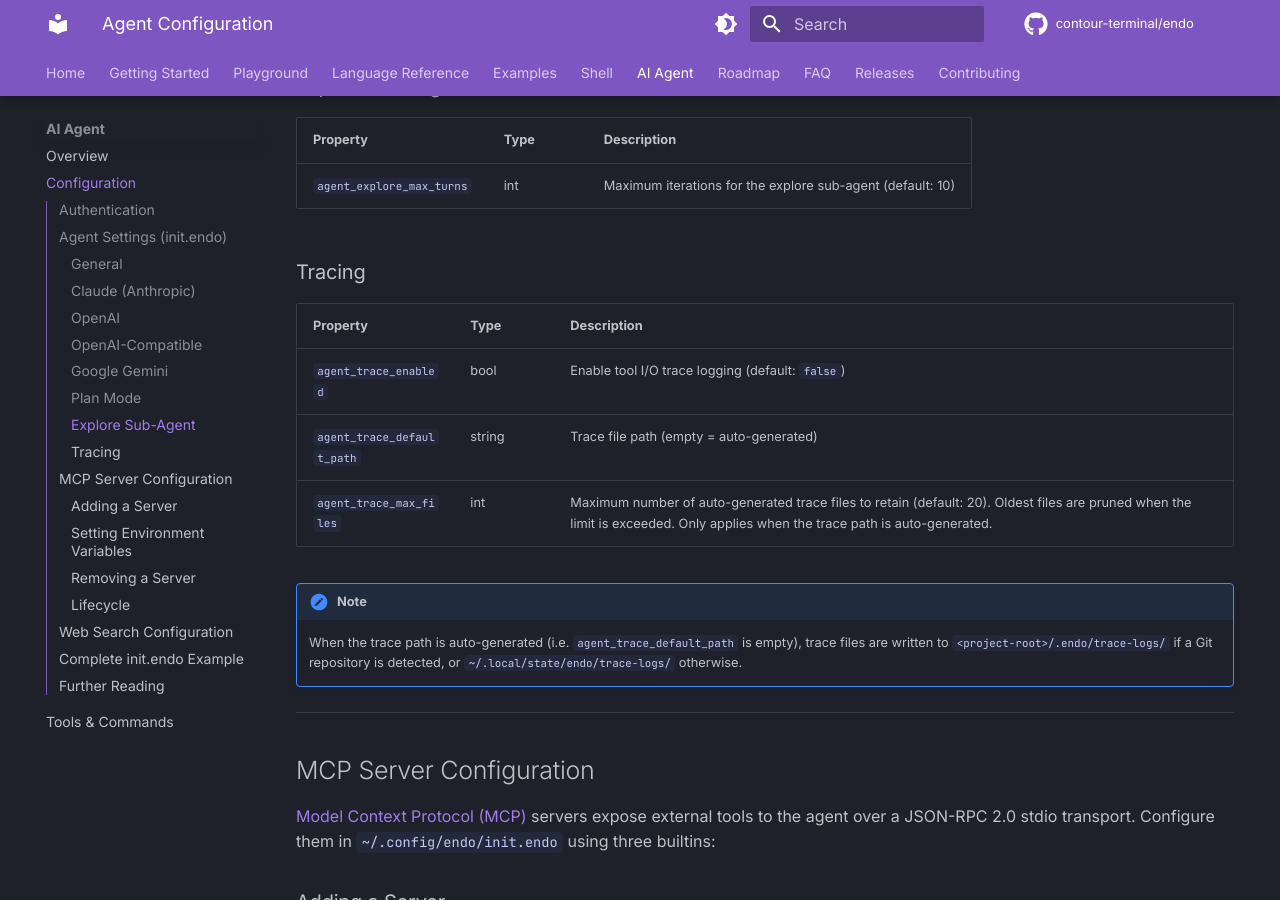
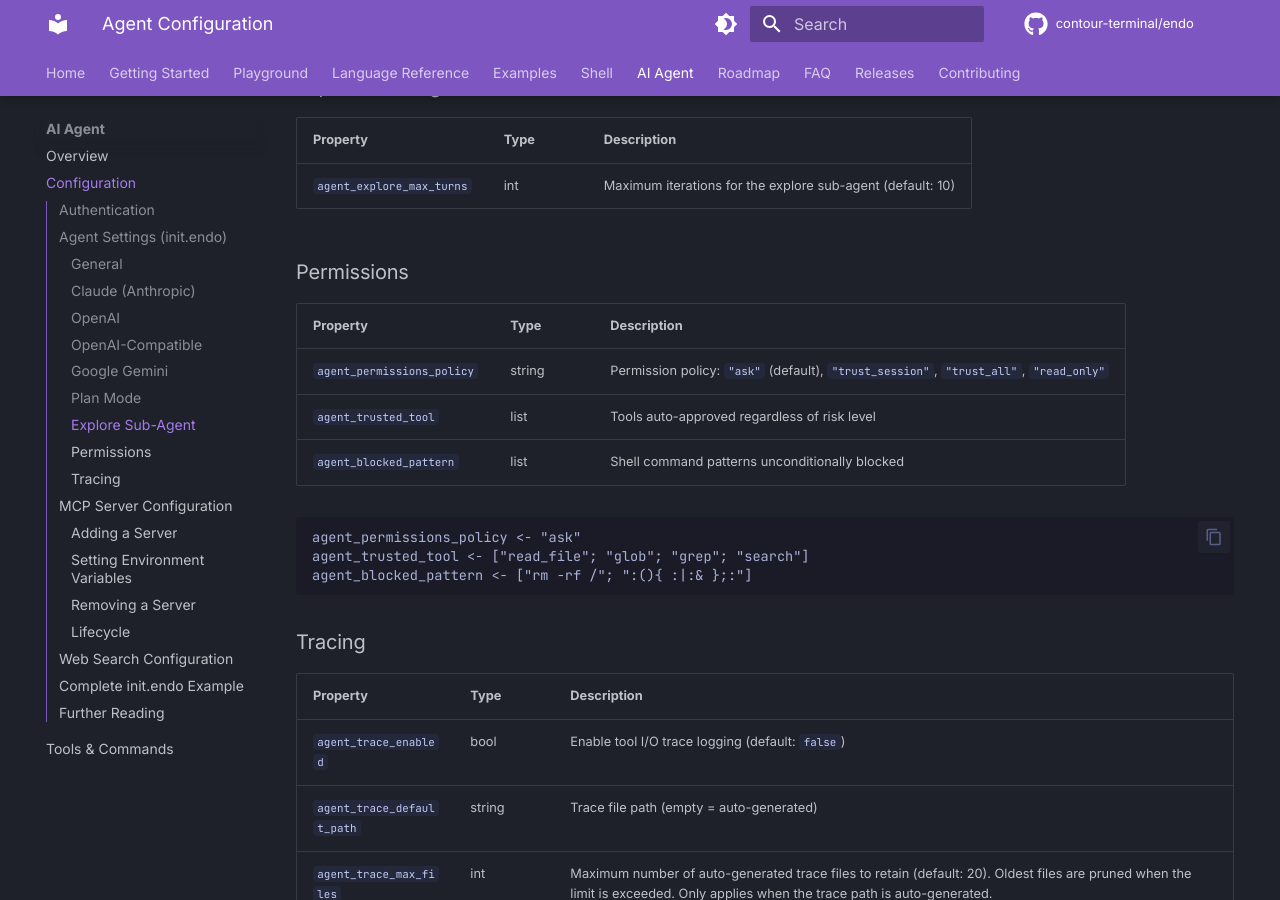
Before and after one commit to contour-terminal/endo, an MkDocs documentation site: the page built from docs/agent/configuration.md, in a window 1280 px wide and 900 px high, scrolled down 3083 px. Built offline with MkDocs 1.6.1 and Material for MkDocs 9.7.7, drawn with Linux system fonts in a browser that asks for light colours; comment, search, counter and statistics services are not loaded; some of the changed text lies outside the part shown.

Commit message:
agent: replace add/remove permission functions with list properties
The permission config API used imperative functions (add_agent_trusted_tool,
remove_agent_trusted_tool, etc.) but the ROADMAP specified declarative list
properties using F# syntax. Extended the CoreVM property system to support
LiteralType::Object, enabling list-typed properties via `<-` assignment.

- Add 'O' signature type mapping for LiteralType::Object
- Add param<TypedObject*>() specialization and Params::getObject()
- Extend registerProperty() to handle Object-typed setters
- Replace 4 imperative functions with 2 list properties:
  agent_trusted_tool <- ["read_file"; "glob"; "grep"]
  agent_blocked_pattern <- ["rm -rf /"]
- Document permission properties in agent configuration docs

Signed-off-by: Christian Parpart <christian@parpart.family>

````diff
--- a/docs/agent/configuration.md
+++ b/docs/agent/configuration.md
@@ -107,6 +107,20 @@ Properties can also be read as expressions (e.g., `print agent_provider`).
 |----------|------|-------------|
 | `agent_explore_max_turns` | int | Maximum iterations for the explore sub-agent (default: 10) |
 
+### Permissions
+
+| Property | Type | Description |
+|----------|------|-------------|
+| `agent_permissions_policy` | string | Permission policy: `"ask"` (default), `"trust_session"`, `"trust_all"`, `"read_only"` |
+| `agent_trusted_tool` | list | Tools auto-approved regardless of risk level |
+| `agent_blocked_pattern` | list | Shell command patterns unconditionally blocked |
+
+```endo
+agent_permissions_policy <- "ask"
+agent_trusted_tool <- ["read_file"; "glob"; "grep"; "search"]
+agent_blocked_pattern <- ["rm -rf /"; ":(){ :|:& };:"]
+```
+
 ### Tracing
 
 | Property | Type | Description |
@@ -206,6 +220,10 @@ agent_plan_mode_max_exploration_turns <- 20
 # Explore sub-agent
 agent_explore_max_turns <- 15
 
+# Permissions
+agent_permissions_policy <- "ask"
+agent_trusted_tool <- ["read_file"; "glob"; "grep"; "search"]
+
 # Tracing
 agent_trace_max_files <- 10
 
````
Also changed, not shown: ROADMAP-AGENT.md (+2 -2 lines), 4 other files.
